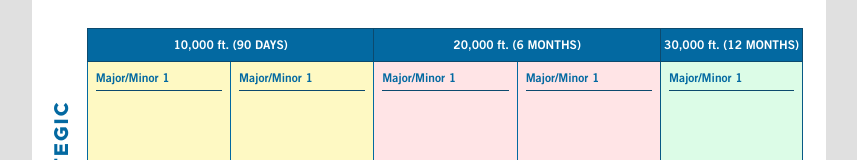
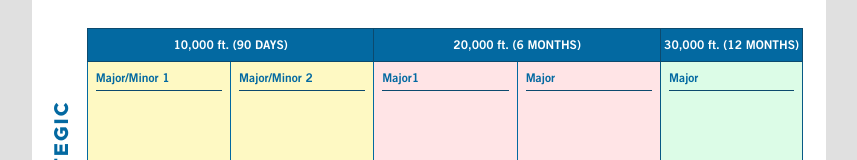
Before and after one commit to victorkimuyu/-BBG-Flight-Plan-, a website: page index.html in a window 1280 px wide. Shown: the part 227-387 px from the top of the page, without its empty margins (211-1068 px from the left). Drawn offline with Linux system fonts and the light colour scheme.

Commit message:
Correct Major/Minor targets

```diff
--- a/index.html
+++ b/index.html
@@ -78,19 +78,19 @@
             <textarea class="ta"></textarea>
           </div>
           <div class="strategy bg-yellow-100 ">
-            <h4 class="strategy-h4">Major/Minor 1</h4>
+            <h4 class="strategy-h4">Major/Minor 2</h4>
             <textarea class="ta"></textarea>
           </div>
           <div class="strategy bg-rose-100 ">
-            <h4 class="strategy-h4">Major/Minor 1</h4>
+            <h4 class="strategy-h4">Major1</h4>
             <textarea class="ta"></textarea>
           </div>
           <div class="strategy bg-rose-100 ">
-            <h4 class="strategy-h4">Major/Minor 1</h4>
+            <h4 class="strategy-h4">Major</h4>
             <textarea class="ta"></textarea>
           </div>
           <div class="grid-cols-1 p-2 h-auto border border-sky-800 border-t-0 bg-green-100 ">
-            <h4 class="strategy-h4">Major/Minor 1</h4>
+            <h4 class="strategy-h4">Major</h4>
             <textarea class="ta"></textarea>
           </div>
         </div>
```
